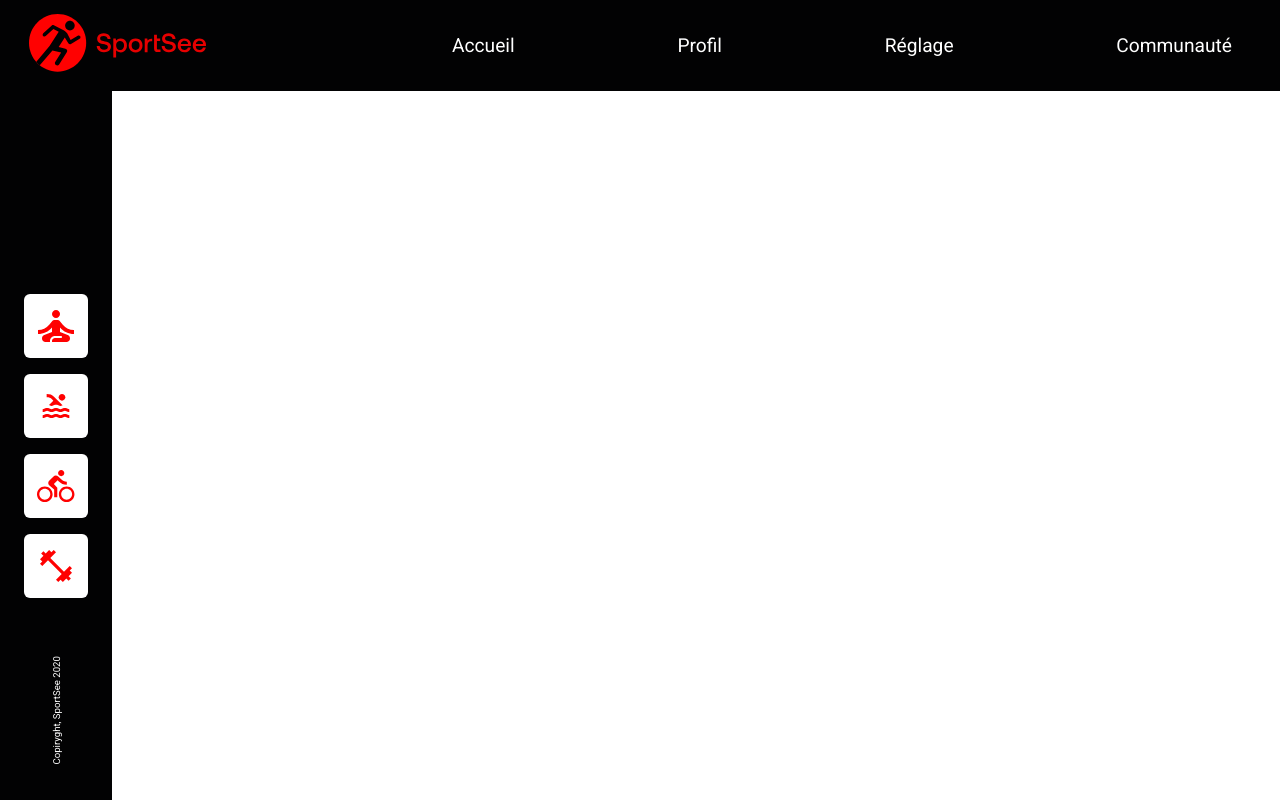
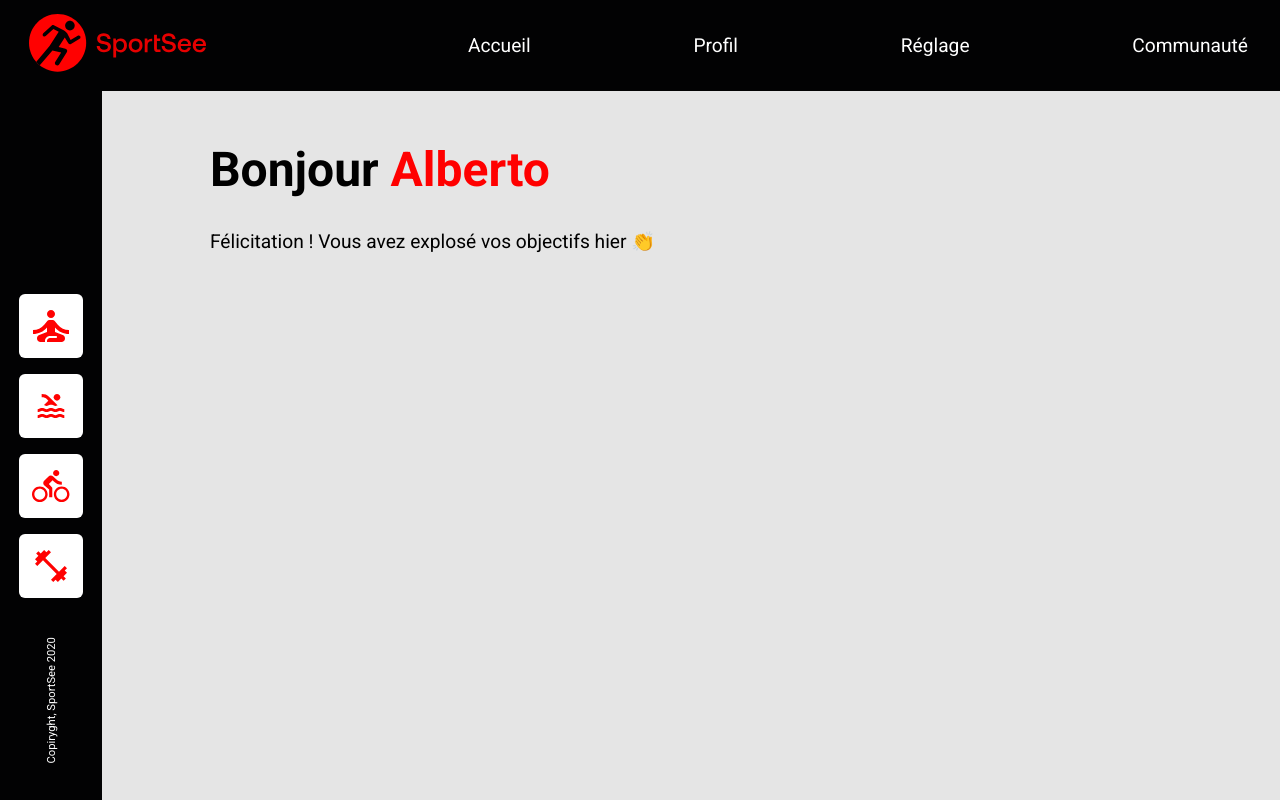
Before and after one commit to agomezjuan/SportSee, a React (Vite) app: page / in a window 1280 px wide. Built offline with nearby package versions, Linux system fonts and the light colour scheme.

Commit message:
Styles to the dashboard title Component ProfileHeader MainSection added to the App

```diff
--- a/src/App.jsx
+++ b/src/App.jsx
@@ -3,6 +3,7 @@ import Header from './components/Header'
 import './App.css'
 import Layout from './components/Layout'
 import Menu from './components/Menu'
+import MainSection from './components/MainSection'
 
 function App() {
   const [count, setCount] = useState(0)
@@ -12,6 +13,7 @@ function App() {
       <Header />
       <Layout>
         <Menu />
+        <MainSection />
       </Layout>
     </div>
   )
--- /dev/null
+++ b/src/components/MainSection/ProfileHeader.jsx
@@ -0,0 +1,12 @@
+import React from 'react'
+
+const ProfileHeader = ({name}) => {
+  return (
+    <header>
+        <h1>Bonjour <span>{name}</span></h1>
+        <p>Félicitation ! Vous avez explosé vos objectifs hier 👏</p>
+    </header>
+  )
+}
+
+export default ProfileHeader
--- /dev/null
+++ b/src/components/MainSection/index.jsx
@@ -0,0 +1,12 @@
+import './index.sass'
+import ProfileHeader from './ProfileHeader'
+
+const MainSection = () => {
+  return (
+    <section className='dashboard'>
+        <ProfileHeader name="Alberto" />
+    </section>
+  )
+}
+
+export default MainSection
--- /dev/null
+++ b/src/components/MainSection/index.sass
@@ -0,0 +1,17 @@
+@import '../../sass/variables'
+.dashboard
+    background-color: $bg-white
+    padding: 2rem 5rem
+    width: 100%
+    &>header
+        display: flex
+        flex-direction: column
+        align-items: flex-start
+        background-color: $bg-white
+        h1
+            font-size: 3rem
+            margin-bottom: 2rem
+            span
+                color: $red-pure
+        p
+            font-size: 1.2rem
--- a/src/components/Menu/index.sass
+++ b/src/components/Menu/index.sass
@@ -27,7 +27,7 @@
     p
         transform: rotate(-90deg)
         color: #FFFFFF
-        font-size: 0.6rem
+        font-size: 0.7rem
         position: absolute
         bottom: 110px
         width: 10rem
```
